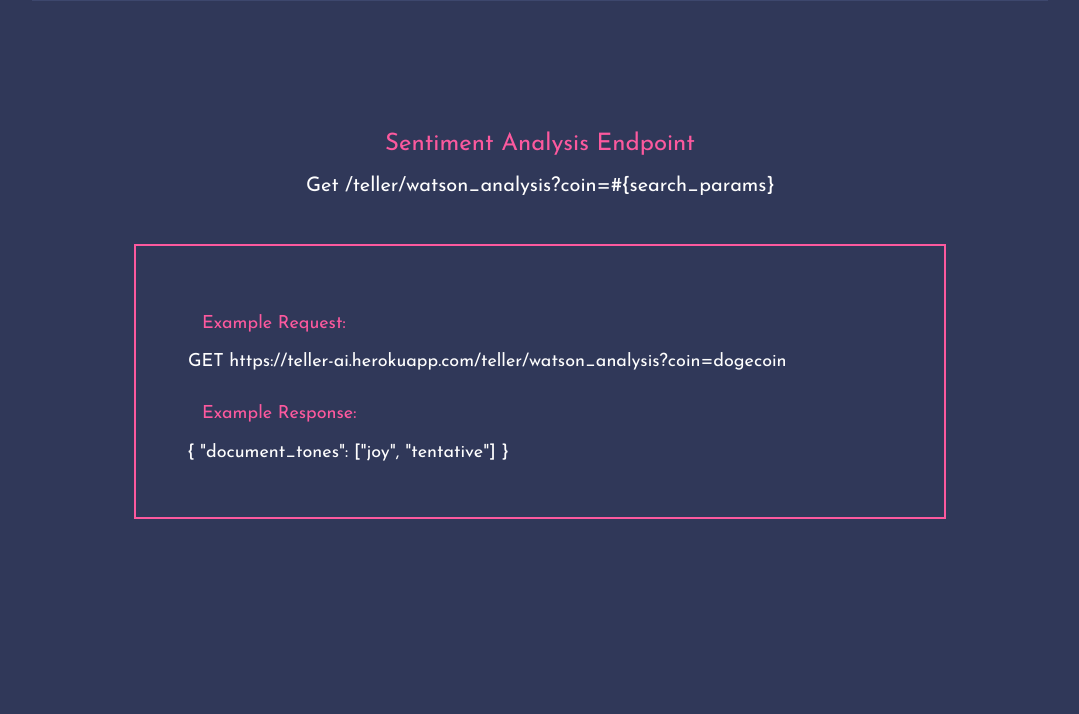
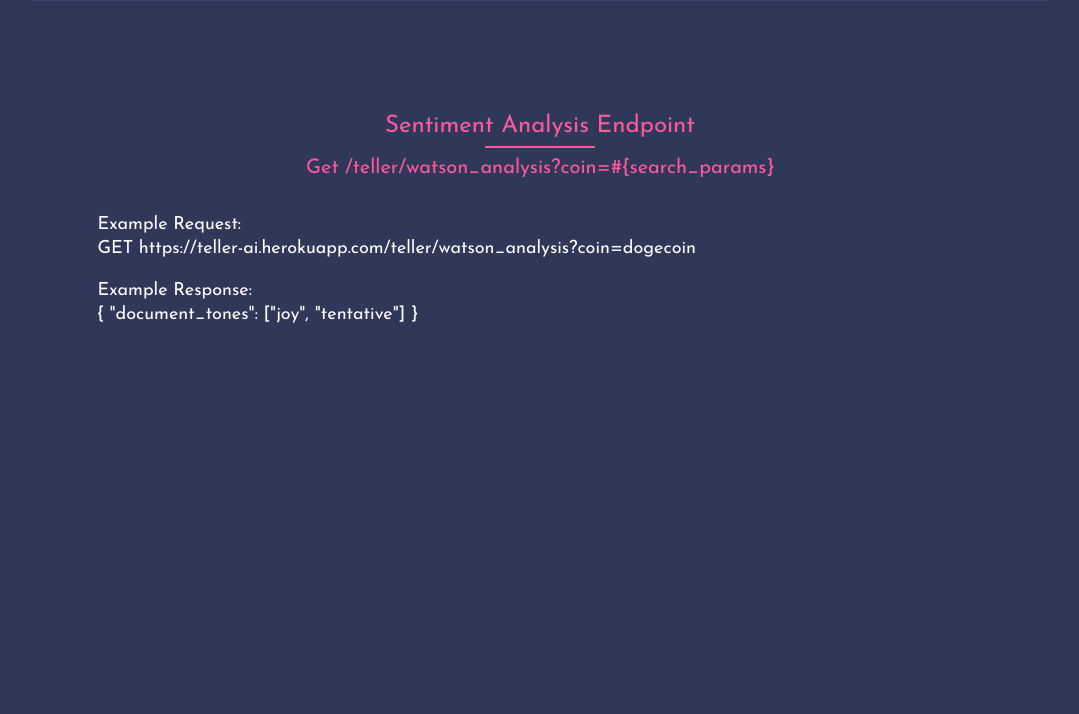
Before and after one commit to DanielMulitauopele/teller-ai, a Django app: page / in a window 1280 px wide. Shown: the part 373-1087 px from the top of the page, without its empty margins (100-1179 px from the left). After the commit the page ends 696 px from the top, so only its background shows below. Run offline with Django 3.2, Linux system fonts and the light colour scheme.

Commit message:
Style example container

```diff
--- a/teller/static/style.css
+++ b/teller/static/style.css
@@ -31,14 +31,11 @@
 }
 .about-container {
   background: #3D476D;
-  margin: 5%;
-  padding: 5%;
 }
 .example-container {
-  border: 2px solid #FC599E;
   text-align: left;
 }
 .endpoint-label {
   color: #FC599E;
-  padding: 2%;
+  text-align: center;
 }
--- a/teller/templates/welcome.html
+++ b/teller/templates/welcome.html
@@ -11,19 +11,19 @@
     also includes a Ruby on Rails back-end, Teller Api, and a React front-end,
     Teller.
   </p>
-  </div>
-<div class='container'>
+</div>
+<div class='example-container container'>
   <h2 class='endpoint-label'>Sentiment Analysis Endpoint</h2>
-  <h3>Get /teller/watson_analysis?coin=#{search_params}</h3>
-  <div class='example-container container'>
+  <hr width="12%" color="#FC599E">
+  <h3 class='endpoint-label'>Get /teller/watson_analysis?coin=#{search_params}</h3>
+    </br>
     <div>
-      <p class='endpoint-label'>Example Request:</p>
+      <p>Example Request:</p>
       <p>GET https://teller-ai.herokuapp.com/teller/watson_analysis?coin=dogecoin</p>
     </div>
     <div>
-      <p class='endpoint-label'>Example Response:</p>
+      <p>Example Response:</p>
       <p>{ "document_tones": ["joy", "tentative"] }</p>
     </div>
-  </div>
 </div>
 {% endblock %}
```
